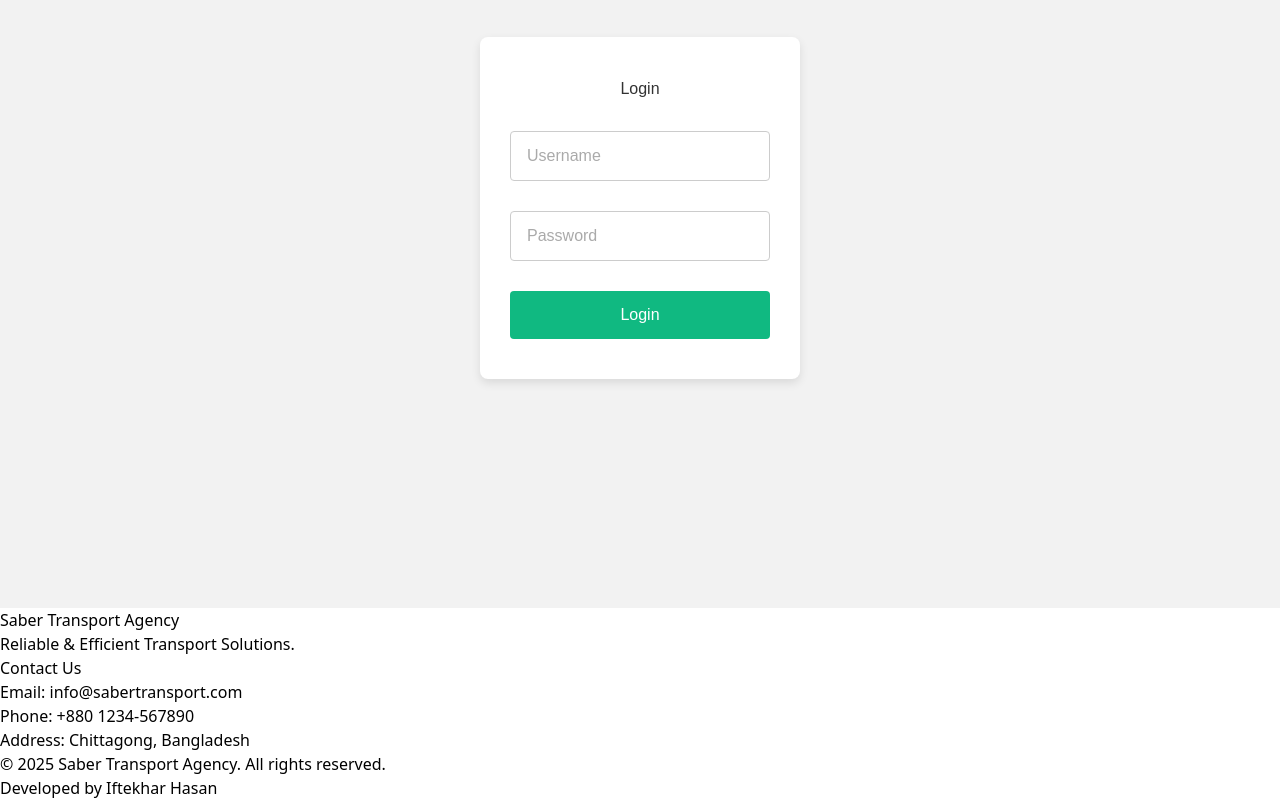
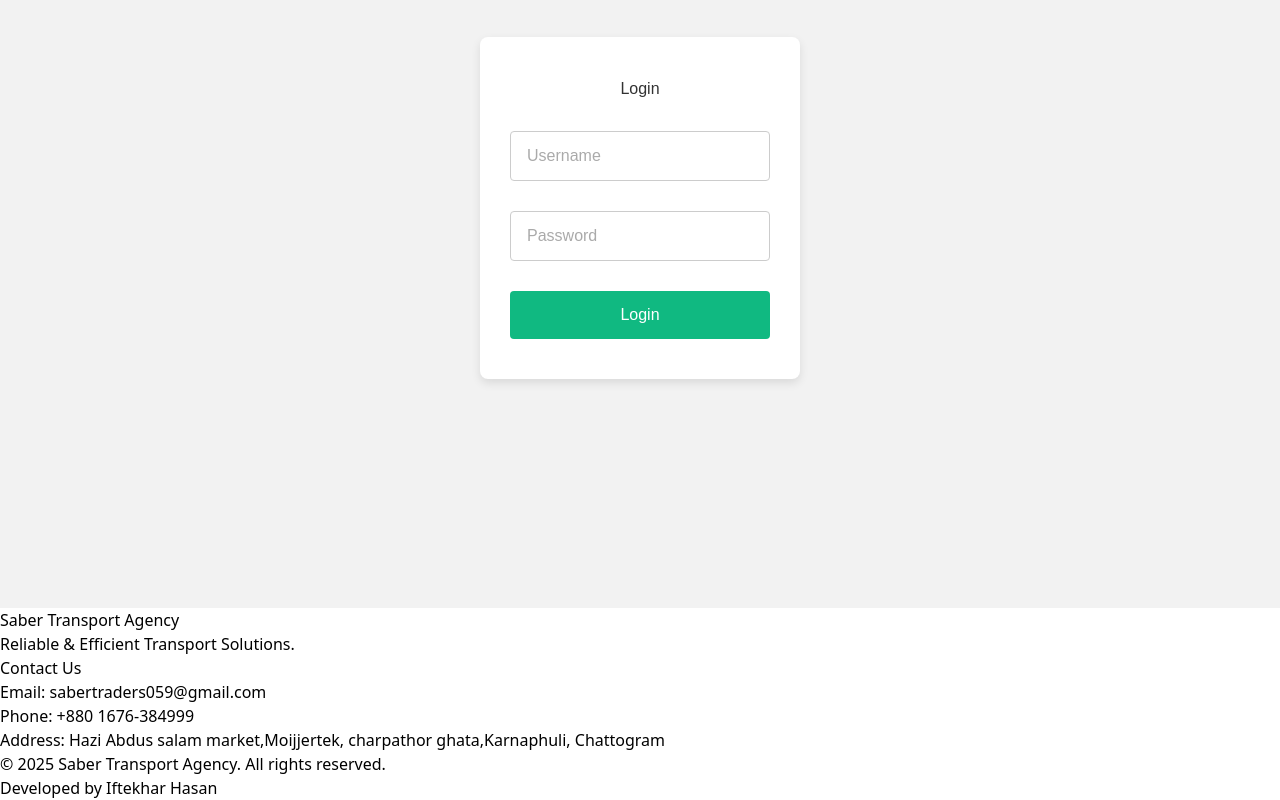
Before and after one commit to iftekharhasanrifat/sabertransportagency, a React (Vite) app: page /signin in a window 1280 px wide. Shown: the part 1664-2464 px from the top of the page. Built offline with nearby package versions, Linux system fonts and the light colour scheme.

Commit message:
updated footer

```diff
--- a/src/components/Footer.jsx
+++ b/src/components/Footer.jsx
@@ -16,9 +16,9 @@ const Footer = () => {
           {/* Contact Info */}
           <div>
             <h3 className="text-lg font-semibold">Contact Us</h3>
-            <p className="text-gray-400 mt-2">Email: info@sabertransport.com</p>
-            <p className="text-gray-400">Phone: +880 1234-567890</p>
-            <p className="text-gray-400">Address: Chittagong, Bangladesh</p>
+            <p className="text-gray-400 mt-2">Email: sabertraders059@gmail.com</p>
+            <p className="text-gray-400">Phone: +880 1676-384999</p>
+            <p className="text-gray-400">Address: Hazi Abdus salam market,Moijjertek, charpathor ghata,Karnaphuli, Chattogram</p>
           </div>
         </div>
 
```
